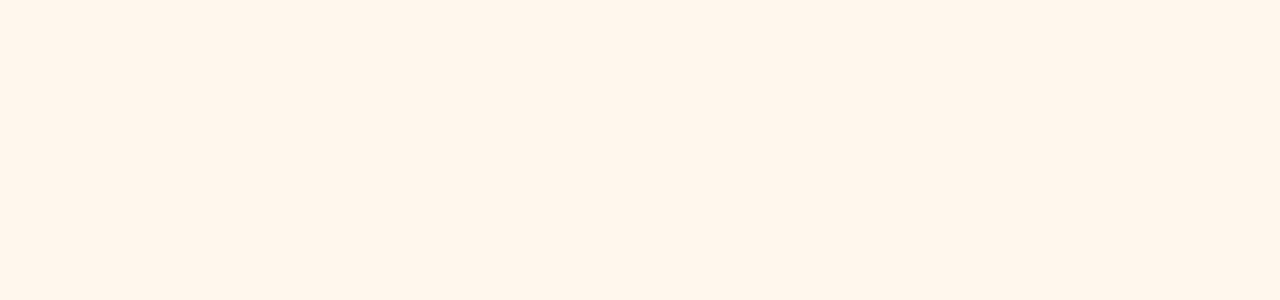
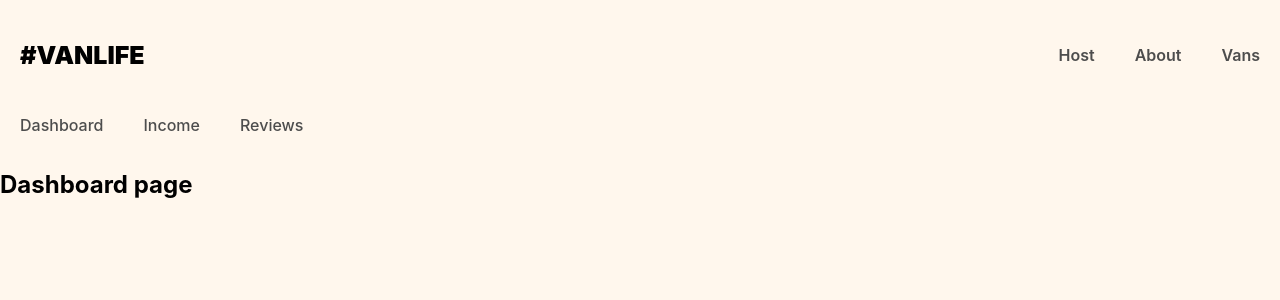
Before and after one commit to jmarcm/van-life, a React (Vite) app: page /host in a window 1280 px wide. Before the commit this address had no page. Shown: the top 300 px of the page. Built offline with nearby package versions, Linux system fonts and the light colour scheme; what miragejs would draw is missing.

Commit message:
Nested Routes for Host

```diff
--- a/src/App.jsx
+++ b/src/App.jsx
@@ -6,6 +6,10 @@
 import About from "./pages/About";
 import Vans from "./pages/Vans/Vans";
 import VanDetail from "./pages/Vans/VanDetail";
+import HostLayout from "./components/HostLayout";
+import Dashboard from "./pages/Host/Dashboard";
+import Income from "./pages/Host/Income";
+import Reviews from "./pages/Host/Reviews";
 import "./App.css";
 
 import "./server";
@@ -19,6 +23,13 @@
                     <Route path="about" element={<About />} />
                     <Route path="vans" element={<Vans />} />
                     <Route path="vans/:id" element={<VanDetail />} />
+
+                    <Route path="host" element={<HostLayout />}>
+                        // la page par défaut du host est le dashboard
+                        <Route index element={<Dashboard />} />
+                        <Route path="income" element={<Income />} />
+                        <Route path="reviews" element={<Reviews />} />
+                    </Route>
                 </Route>
             </Routes>
         </BrowserRouter>
--- a/src/components/Header.jsx
+++ b/src/components/Header.jsx
@@ -8,6 +8,7 @@
                 #VanLife
             </Link>
             <nav>
+                <Link to="/host">Host</Link>
                 <Link to="/about">About</Link>
                 <Link to="/vans">Vans</Link>
             </nav>
--- /dev/null
+++ b/src/components/HostLayout.jsx
@@ -0,0 +1,25 @@
+import React from "react";
+import { Link, Outlet } from "react-router-dom";
+
+// Ce component sera utilisé comme layout pour les pages de l'hôte
+// il affichera une barre de navigation spécifique à l'hôte qui sera partagée
+// entre toutes les pages de l'hôte.
+
+export default function HostLayout() {
+    // Utilisation de liens relatifs pour la navigation interne
+    // Nous sommes sur la page "/host", donc :
+    // - Le lien vers le tableau de bord (Dashboard) peut être "."
+    // - Le lien vers les revenus (Income) peut être "income"
+    // - Le lien vers les avis (Reviews) peut être "reviews"
+
+    return (
+        <>
+            <nav className="host-nav">
+                <Link to=".">Dashboard</Link>
+                <Link to="income">Income</Link>
+                <Link to="reviews">Reviews</Link>
+            </nav>
+            <Outlet />
+        </>
+    );
+}
--- /dev/null
+++ b/src/pages/Host/Dashboard.jsx
@@ -0,0 +1,5 @@
+import React from "react";
+
+export default function Dashboard() {
+    return <h2>Dashboard page</h2>;
+}
--- /dev/null
+++ b/src/pages/Host/Income.jsx
@@ -0,0 +1,5 @@
+import React from "react";
+
+export default function Income() {
+    return <h2>Income page</h2>;
+}
--- /dev/null
+++ b/src/pages/Host/Reviews.jsx
@@ -0,0 +1,5 @@
+import React from "react";
+
+export default function Reviews() {
+    return <h2>Reviews page</h2>;
+}
```
Also changed, not shown: 1 other file (tests, documents, lock files or other folders).
